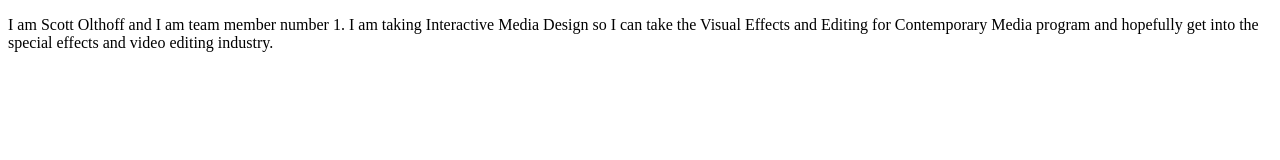
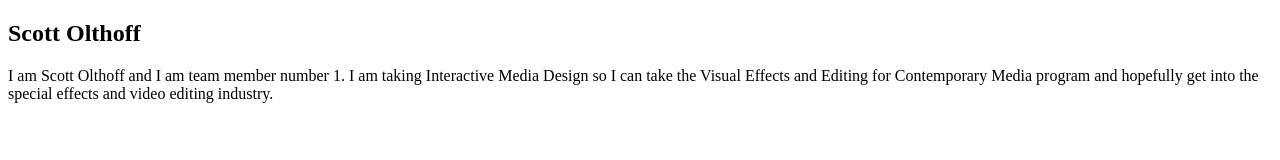
Before and after one commit to boomgreen87/olthoff_scott_victor_rohit_hw1, a plain HTML site: page index.html in a window 1280 px wide. Drawn offline with Linux system fonts and the light colour scheme.

Commit message:
Added to index.html

```diff
--- a/index.html
+++ b/index.html
@@ -6,9 +6,12 @@
 </head>
 <body>
 	<main>
-		<p>
-			I am Scott Olthoff and I am team member number 1. I am taking Interactive Media Design so I can take the Visual Effects and Editing for Contemporary Media program and hopefully get into the special effects and video editing industry.
-		</p>
+		<section>
+			<h2>Scott Olthoff</h2>
+			<p>
+				I am Scott Olthoff and I am team member number 1. I am taking Interactive Media Design so I can take the Visual Effects and Editing for Contemporary Media program and hopefully get into the special effects and video editing industry.
+			</p>
+		</section>
 	</main>
 </body>
 </html>
```
